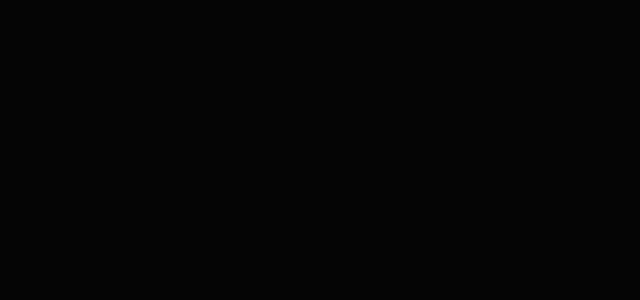
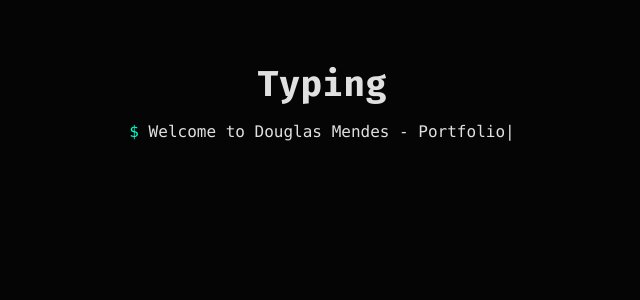
Before and after one commit to mendesbarreto/portfolio-vite, a React (Vite) app: page / in a window 1280 px wide. Shown: the top 300 px of the page, without its empty margins (318-958 px from the left). Built offline with nearby package versions, Linux system fonts and the light colour scheme.

Commit message:
chore: Add "typing text" component

```diff
--- a/src/App.tsx
+++ b/src/App.tsx
@@ -1,7 +1,16 @@
 import './App.css';
+import { TypingText } from './components/common/typing-text';
 
 function App() {
-  return <div></div>;
+  return (
+    <div className="min-h-screen p-8">
+      <h1 className="text-4xl font-bold mb-4">Typing</h1>
+      <div className="text-mGray font-mono">
+        <span className="text-mTeal">$</span>{' '}
+        <TypingText text="Welcome to Douglas Mendes - Portfolio" />
+      </div>
+    </div>
+  );
 }
 
 export default App;
--- /dev/null
+++ b/src/components/common/typing-text.tsx
@@ -0,0 +1,32 @@
+import { useEffect, useState } from 'react';
+
+interface TypingTextProps {
+  text: string;
+  className?: string;
+  speed?: number;
+}
+
+export function TypingText({ text, className = '', speed = 100 }: TypingTextProps) {
+  const [displayedText, setDisplayedText] = useState('');
+
+  useEffect(() => {
+    let i = 0;
+    const interval = setInterval(() => {
+      if (i < text.length) {
+        setDisplayedText(text.substring(0, i + 1));
+        i++;
+      } else {
+        clearInterval(interval);
+      }
+    }, speed);
+
+    return () => clearInterval(interval);
+  }, [text, speed]);
+
+  return (
+    <span className={className}>
+      {displayedText}
+      <span className="cursor-blink">|</span>
+    </span>
+  );
+}
```
